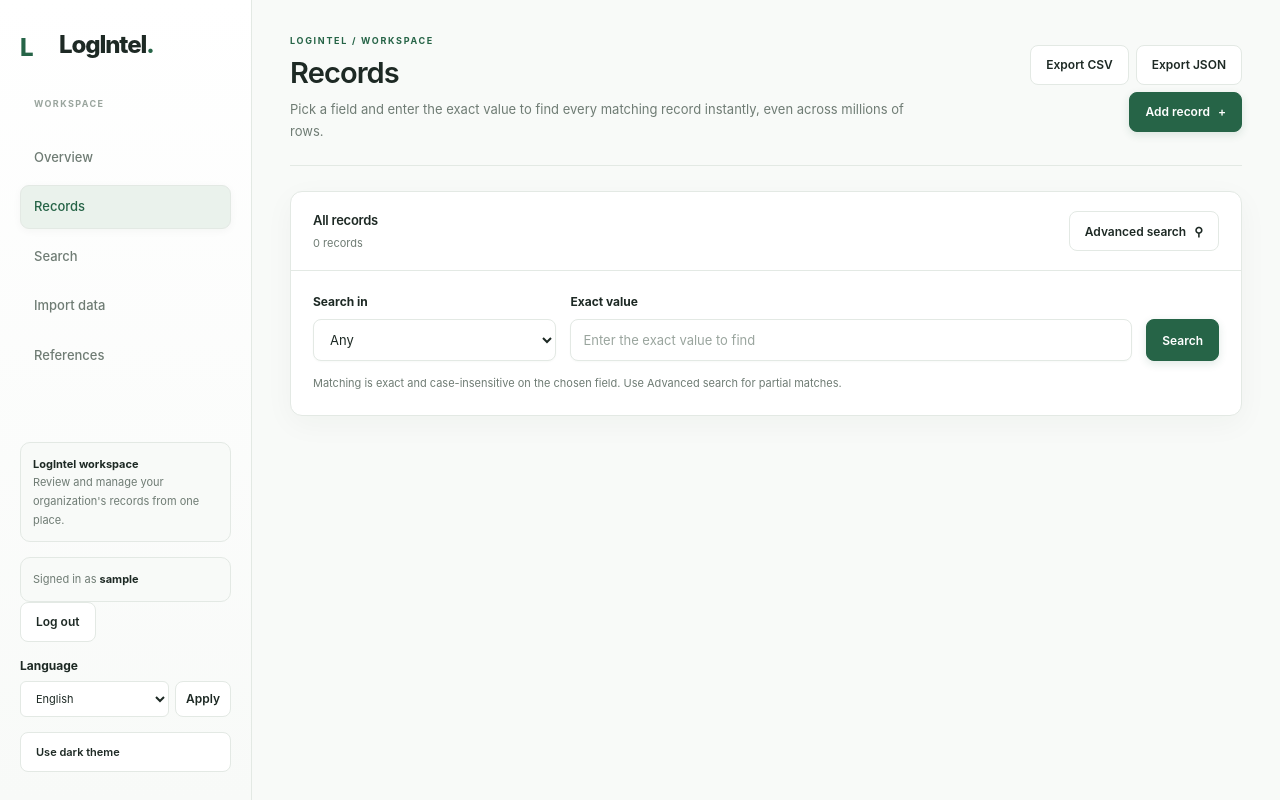
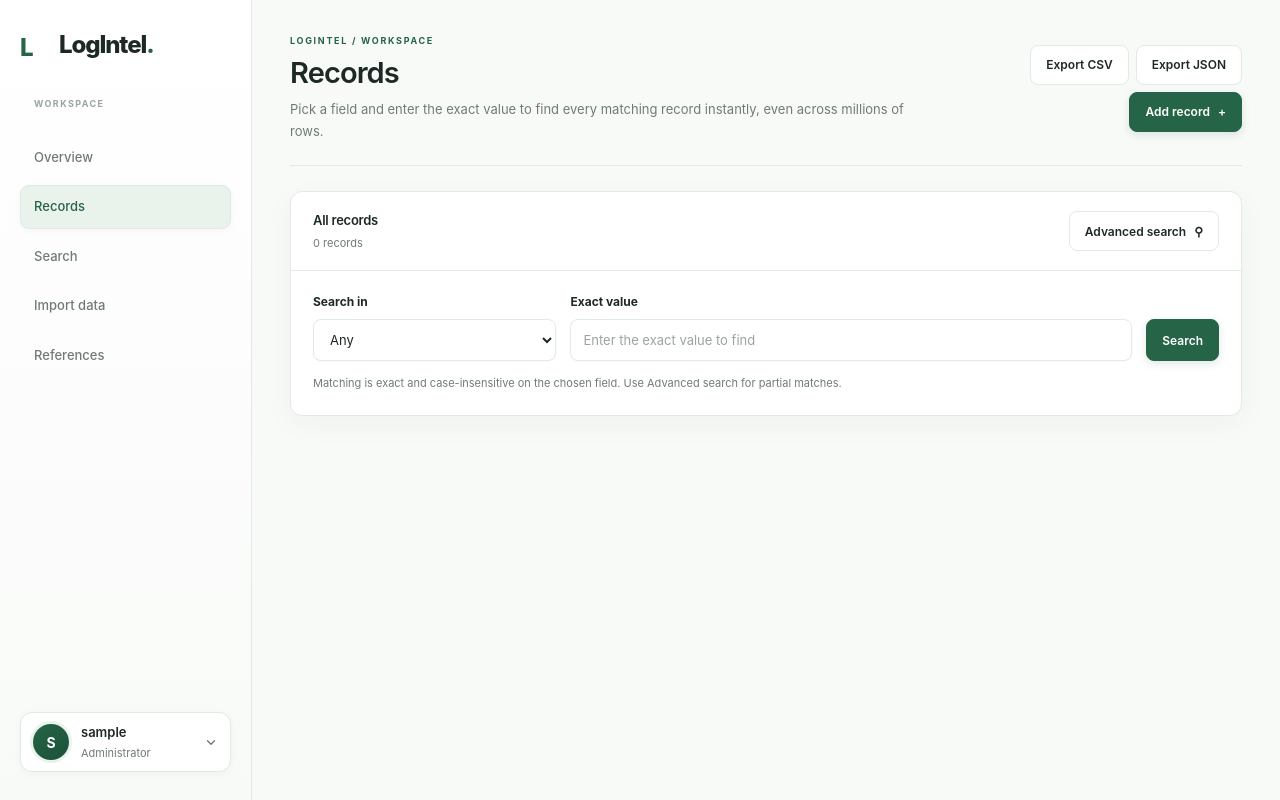
Before and after one commit to RussellTCrivello/credvault, a Django app: page /records/ in a window 1280 px wide. Run offline with Django 5.2, Linux system fonts and the light colour scheme; the visitor is signed in with stand-in values (Sample User, id 1); parts of the project's set-up code (start-up, migrations or seed data) failed here and were passed over.

Commit message:
Replace sidebar account block with a profile menu popover
- Sidebar shows a single profile trigger (avatar, name, role) instead of the
  always-visible account, language and theme controls
- Popover (Popover API) holds: account header with last sign-in, quick actions
  (add record, import, references, Django admin for staff), language and
  appearance segmented controls, and log out
- Arabic translations for the new strings; compiled django.mo
- Old theme toggle replaced by Light/Dark choice; behavior and storage key unchanged

Co-authored-by: arena-agent <297053741+arena-agent@users.noreply.github.com>

```diff
--- a/vault/static/monitoring/admin.css
+++ b/vault/static/monitoring/admin.css
@@ -2,12 +2,6 @@
 .vault-topbar{align-items:flex-start}
 .header-actions{justify-content:flex-end}
 .nav-label{margin:0;color:var(--subtle);font-size:9px;font-weight:650;letter-spacing:1.4px;text-transform:uppercase}
-.theme-toggle{justify-content:flex-start;font-size:11px}
-.language-form{display:grid;gap:6px}
-.language-form .field-label{margin:0}
-.language-controls{display:flex;gap:6px}
-.language-controls .select-input{min-width:0;flex:1;height:36px;padding-block:6px;font-size:11px}
-.language-controls .button{min-height:36px;padding:6px 10px}
 .message-stack{display:grid;gap:9px;margin:-8px 0 20px}
 .message-banner{padding:12px 15px;border:1px solid var(--line);border-radius:7px;background:var(--panel);font-size:12px}
 .message-banner.success{color:var(--green);background:var(--green-soft);border-color:transparent}
@@ -101,7 +95,6 @@ html[lang^=ar] .eyebrow{letter-spacing:0}
 .vault-sidebar nav a{border:1px solid transparent;border-radius:9px;font-weight:540;transition:background .16s,border-color .16s,color .16s}
 .vault-sidebar nav a:hover{border-color:var(--line)}
 .vault-sidebar nav a.active{border-color:var(--line);box-shadow:0 2px 8px #1833200a}
-.vault-sidebar-bottom p{border-radius:10px;background:var(--bg);line-height:1.7}
 .vault-main{padding-block:36px 52px}
 .vault-topbar{align-items:center;padding-bottom:23px;margin-bottom:25px;border-bottom:1px solid var(--line)}
 .vault-topbar .eyebrow{margin-bottom:8px}
--- a/vault/static/monitoring/admin.js
+++ b/vault/static/monitoring/admin.js
@@ -1,6 +1,3 @@
-const themeToggle = document.querySelector("#theme-toggle");
-const themeStorageKey = "logintel-theme";
-
 (function setupImportProgress() {
   const form = document.querySelector(".import-form");
   const progressPanel = document.querySelector("[data-import-progress]");
@@ -173,33 +170,6 @@ const themeStorageKey = "logintel-theme";
     xhr.send(new FormData(form));
   });
 })();
-
-function setTheme(theme) {
-  document.documentElement.dataset.theme = theme;
-  if (themeToggle) {
-    const dark = theme === "dark";
-    themeToggle.textContent = dark
-      ? themeToggle.dataset.lightLabel
-      : themeToggle.dataset.darkLabel;
-    themeToggle.setAttribute("aria-pressed", String(dark));
-  }
-}
-
-try {
-  setTheme(localStorage.getItem(themeStorageKey) === "dark" ? "dark" : "light");
-} catch {
-  setTheme("light");
-}
-
-themeToggle?.addEventListener("click", () => {
-  const theme = document.documentElement.dataset.theme === "dark" ? "light" : "dark";
-  setTheme(theme);
-  try {
-    localStorage.setItem(themeStorageKey, theme);
-  } catch {
-    // Theme switching remains available when storage is disabled.
-  }
-});
 
 // Account form: show only the identifier field that matches the
 // selected account type (email -> Email, user -> Username).
--- /dev/null
+++ b/vault/static/monitoring/profile.css
@@ -0,0 +1,295 @@
+/* Account menu: sidebar trigger and the popover it opens.
+   The popover uses the browser Popover API (popover="auto"), so it opens,
+   closes on outside click and on Escape without extra JavaScript. */
+
+/* ---- Trigger in the sidebar ---- */
+.vault-sidebar-bottom {
+  margin-top: auto;
+  display: grid;
+  gap: 0;
+}
+
+.profile-trigger {
+  width: 100%;
+  display: grid;
+  grid-template-columns: auto minmax(0, 1fr) auto;
+  align-items: center;
+  gap: 12px;
+  padding: 10px 12px;
+  border: 1px solid var(--line);
+  border-radius: 12px;
+  background: var(--panel);
+  text-align: start;
+  box-shadow: 0 2px 8px #1833200a;
+  transition: background 0.16s, border-color 0.16s, box-shadow 0.16s;
+}
+.profile-trigger:hover,
+.profile-trigger[aria-expanded="true"] {
+  background: var(--green-soft);
+  border-color: transparent;
+}
+.profile-trigger:focus-visible {
+  outline: 2px solid var(--green);
+  outline-offset: 2px;
+}
+.profile-trigger-text {
+  min-width: 0;
+  display: grid;
+  gap: 2px;
+}
+.profile-trigger-text strong {
+  font-size: 13px;
+  font-weight: 620;
+  color: var(--ink);
+  overflow: hidden;
+  text-overflow: ellipsis;
+  white-space: nowrap;
+}
+.profile-trigger-text small {
+  font-size: 11px;
+  color: var(--muted);
+}
+.profile-chevron {
+  color: var(--muted);
+  transition: transform 0.18s;
+}
+.profile-trigger[aria-expanded="true"] .profile-chevron {
+  transform: rotate(180deg);
+}
+
+/* ---- Avatar (shared by trigger and popover) ---- */
+.profile-avatar {
+  display: grid;
+  place-items: center;
+  width: 36px;
+  height: 36px;
+  border-radius: 50%;
+  background: linear-gradient(145deg, var(--green), var(--green-hover));
+  color: var(--panel);
+  font-size: 14px;
+  font-weight: 650;
+  letter-spacing: 0;
+  box-shadow: 0 0 0 3px var(--green-soft);
+}
+.profile-avatar-lg {
+  width: 46px;
+  height: 46px;
+  font-size: 18px;
+}
+:root[data-theme="dark"] .profile-avatar {
+  color: #102519;
+}
+
+/* ---- Popover ---- */
+.profile-popover {
+  position: fixed;
+  inset: auto;
+  left: 264px;
+  bottom: 16px;
+  margin: 0;
+  width: 320px;
+  max-height: calc(100vh - 32px);
+  overflow: auto;
+  padding: 0;
+  border: 1px solid var(--line);
+  border-radius: 14px;
+  background: var(--panel);
+  color: var(--ink);
+  box-shadow: var(--shadow);
+}
+.profile-popover:popover-open {
+  animation: profile-in 0.16s ease-out;
+}
+@keyframes profile-in {
+  from {
+    opacity: 0;
+    transform: translateY(6px);
+  }
+}
+.profile-popover::backdrop {
+  background: transparent;
+}
+
+.profile-head {
+  display: flex;
+  align-items: center;
+  gap: 14px;
+  padding: 18px 18px 16px;
+  background: linear-gradient(180deg, var(--green-soft), var(--panel));
+  border-bottom: 1px solid var(--line);
+  border-radius: 14px 14px 0 0;
+}
+.profile-identity {
+  min-width: 0;
+  display: grid;
+  gap: 3px;
+}
+.profile-identity h2 {
+  font-size: 15px;
+  font-weight: 640;
+  overflow-wrap: anywhere;
+}
+.profile-identity p {
+  font-size: 11px;
+  overflow-wrap: anywhere;
+}
+.profile-meta {
+  color: var(--subtle);
+}
+
+.profile-section {
+  padding: 14px 18px;
+  border-bottom: 1px solid var(--line);
+}
+.profile-section-title {
+  margin-bottom: 10px;
+  font-size: 10px;
+  font-weight: 650;
+  letter-spacing: 0.08em;
+  text-transform: uppercase;
+  color: var(--muted);
+}
+
+.profile-links {
+  display: grid;
+  grid-template-columns: repeat(2, minmax(0, 1fr));
+  gap: 8px;
+}
+.profile-link {
+  display: flex;
+  align-items: center;
+  gap: 9px;
+  min-width: 0;
+  padding: 10px 11px;
+  border: 1px solid var(--line);
+  border-radius: 9px;
+  background: var(--panel);
+  font-size: 12px;
+  font-weight: 540;
+  color: var(--ink);
+  transition: background 0.14s, border-color 0.14s;
+}
+.profile-link span {
+  overflow: hidden;
+  text-overflow: ellipsis;
+  white-space: nowrap;
+}
+.profile-link svg {
+  width: 16px;
+  height: 16px;
+  color: var(--green);
+}
+.profile-link:hover {
+  background: var(--green-soft);
+  border-color: transparent;
+}
+.profile-link:focus-visible {
+  outline: 2px solid var(--green);
+  outline-offset: 1px;
+}
+
+/* Segmented controls: language and theme */
+.profile-segmented {
+  display: grid;
+  grid-auto-flow: column;
+  grid-auto-columns: 1fr;
+  gap: 3px;
+  padding: 3px;
+  border: 1px solid var(--line);
+  border-radius: 10px;
+  background: var(--bg);
+}
+.profile-segment {
+  min-height: 34px;
+  padding: 6px 10px;
+  border-radius: 7px;
+  font-size: 12px;
+  font-weight: 540;
+  color: var(--muted);
+  transition: background 0.14s, color 0.14s, box-shadow 0.14s;
+}
+.profile-segment:hover {
+  color: var(--ink);
+}
+.profile-segment[aria-pressed="true"],
+.profile-segment.is-selected {
+  background: var(--panel);
+  color: var(--green);
+  font-weight: 640;
+  box-shadow: 0 1px 3px #18332022;
+}
+.profile-segment:focus-visible {
+  outline: 2px solid var(--green);
+  outline-offset: 1px;
+}
+
+.profile-foot {
+  display: grid;
+  gap: 12px;
+  padding: 14px 18px 16px;
+}
+.profile-logout {
+  width: 100%;
+  color: var(--red);
+  background: var(--red-soft);
+  border-color: transparent;
+}
+.profile-logout:hover {
+  border-color: var(--red);
+}
+.profile-logout svg {
+  margin-inline-end: 6px;
+}
+.profile-about {
+  font-size: 10.5px;
+  line-height: 1.6;
+  color: var(--subtle);
+}
+
+/* ---- Right-to-left: the sidebar sits on the right ---- */
+[dir="rtl"] .profile-trigger {
+  text-align: right;
+}
+[dir="rtl"] .profile-popover {
+  left: auto;
+  right: 264px;
+}
+[dir="rtl"] .profile-logout svg {
+  transform: scaleX(-1);
+}
+
+/* ---- Narrow screens: sidebar becomes a top bar ---- */
+@media (max-width: 760px) {
+  .vault-sidebar-bottom {
+    margin: 0;
+  }
+  .profile-trigger {
+    width: auto;
+    grid-template-columns: auto;
+    padding: 4px;
+    border-radius: 999px;
+    box-shadow: none;
+  }
+  .profile-trigger-text,
+  .profile-chevron {
+    display: none;
+  }
+  .profile-popover {
+    left: auto;
+    right: 12px;
+    top: 66px;
+    bottom: auto;
+    width: min(320px, calc(100vw - 24px));
+    max-height: calc(100vh - 80px);
+  }
+  [dir="rtl"] .profile-popover {
+    right: auto;
+    left: 12px;
+  }
+}
+
+@media (prefers-reduced-motion: reduce) {
+  .profile-popover:popover-open {
+    animation: none;
+  }
+}
--- /dev/null
+++ b/vault/static/monitoring/profile.js
@@ -0,0 +1,55 @@
+// Account menu: theme choice, popover focus handling, and keeping the
+// trigger's aria-expanded state in sync. The popover itself (open, close,
+// Escape, click outside) is handled by the browser's Popover API.
+(function setupProfileMenu() {
+  const storageKey = "logintel-theme";
+  const choices = [...document.querySelectorAll("[data-theme-choice]")];
+  const trigger = document.querySelector("#profile-trigger");
+  const popover = document.querySelector("#profile-popover");
+
+  function setTheme(theme) {
+    document.documentElement.dataset.theme = theme;
+    choices.forEach((choice) => {
+      choice.setAttribute(
+        "aria-pressed",
+        String(choice.dataset.themeChoice === theme),
+      );
+      choice.classList.toggle(
+        "is-selected",
+        choice.dataset.themeChoice === theme,
+      );
+    });
+  }
+
+  try {
+    setTheme(localStorage.getItem(storageKey) === "dark" ? "dark" : "light");
+  } catch {
+    setTheme("light");
+  }
+
+  choices.forEach((choice) => {
+    choice.addEventListener("click", () => {
+      const theme = choice.dataset.themeChoice;
+      setTheme(theme);
+      try {
+        localStorage.setItem(storageKey, theme);
+      } catch {
+        // Theme switching remains available when storage is disabled.
+      }
+    });
+  });
+
+  if (!trigger || !popover) return;
+
+  popover.addEventListener("toggle", (event) => {
+    const open = event.newState === "open";
+    trigger.setAttribute("aria-expanded", String(open));
+    if (open) {
+      // Move focus into the menu so keyboard users land on the first action.
+      const first = popover.querySelector(
+        "a, button:not([disabled]), input, select",
+      );
+      first?.focus({ preventScroll: true });
+    }
+  });
+})();
--- a/vault/static/monitoring/vault.css
+++ b/vault/static/monitoring/vault.css
@@ -5,9 +5,6 @@
 .vault-sidebar nav a{padding:11px 13px;border-radius:6px;color:var(--muted);font-size:13px}
 .vault-sidebar nav a:hover,.vault-sidebar nav a.active{background:var(--green-soft);color:var(--green)}
 .vault-sidebar-bottom{margin-top:auto;display:grid;gap:15px}
-.vault-sidebar-bottom p{padding:12px;border:1px solid var(--line);border-radius:7px;color:var(--muted);font-size:11px}
-.vault-sidebar-bottom p strong{color:var(--ink)}
-.vault-sidebar-bottom small{display:block;color:var(--muted);text-transform:capitalize}
 .vault-main{min-width:0;max-width:1600px;width:100%;margin:0 auto;padding:30px clamp(18px,4vw,60px)}
 .vault-topbar{display:flex;align-items:center;justify-content:space-between;gap:16px;margin-bottom:26px}
 .vault-topbar h1{margin-top:4px}
@@ -41,4 +38,4 @@
 .vault-detail div{min-width:0}
 .vault-detail dt{font-size:10px;color:var(--muted);text-transform:uppercase}
 .vault-detail dd{margin:3px 0 0;overflow-wrap:anywhere}
-@media(max-width:760px){.vault-shell{grid-template-columns:1fr}.vault-sidebar{position:static;height:auto;padding:12px 16px;display:grid;grid-template-columns:1fr auto;gap:8px;border-right:0;border-bottom:1px solid var(--line)}.vault-sidebar .brand{margin:0}.vault-sidebar .nav-label,.vault-sidebar-bottom p,.vault-sidebar-bottom>div{display:none}.vault-sidebar nav{grid-column:1/-1;display:flex;overflow:auto}.vault-sidebar-bottom{margin:0;display:block}.vault-sidebar-bottom .button{padding:6px 9px;min-height:30px}.vault-main{padding-top:20px}.vault-form{grid-template-columns:1fr}.vault-form .wide{grid-column:auto}.vault-toolbar form{max-width:none}}
+@media(max-width:760px){.vault-shell{grid-template-columns:1fr}.vault-sidebar{position:static;height:auto;padding:12px 16px;display:grid;grid-template-columns:1fr auto;gap:8px;border-right:0;border-bottom:1px solid var(--line)}.vault-sidebar .brand{margin:0}.vault-sidebar .nav-label{display:none}.vault-sidebar nav{grid-column:1/-1;display:flex;overflow:auto}.vault-sidebar-bottom{margin:0;display:block}.vault-sidebar-bottom .button{padding:6px 9px;min-height:30px}.vault-main{padding-top:20px}.vault-form{grid-template-columns:1fr}.vault-form .wide{grid-column:auto}.vault-toolbar form{max-width:none}}
--- a/vault/templates/vault/base.html
+++ b/vault/templates/vault/base.html
@@ -13,6 +13,7 @@
     <link rel="stylesheet" href="{% static 'monitoring/app.css' %}" />
     <link rel="stylesheet" href="{% static 'monitoring/vault.css' %}" />
     <link rel="stylesheet" href="{% static 'monitoring/admin.css' %}" />
+    <link rel="stylesheet" href="{% static 'monitoring/profile.css' %}" />
   </head>
   <body>
     <a class="skip-link" href="#main-content">{% trans "Skip to content" %}</a>
@@ -30,32 +31,89 @@
           <a href="{% url 'vault:references_index' %}" {% if request.resolver_match.url_name == 'references_index' or request.resolver_match.url_name == 'references' or request.resolver_match.url_name == 'reference_delete' %}class="active" aria-current="page"{% endif %}>{% trans "References" %}</a>
         </nav>
         <div class="vault-sidebar-bottom">
-          <p><strong>{% trans "LogIntel workspace" %}</strong><br />{% trans "Review and manage your organization's records from one place." %}</p>
           {% if request.user.is_authenticated %}
-          <div class="account-box">
-            <p class="vault-muted">{% trans "Signed in as" %} <strong>{{ request.user.get_username }}</strong></p>
-            <form method="post" action="{% url 'vault:logout' %}">
-              {% csrf_token %}
-              <button class="button" type="submit">{% trans "Log out" %}</button>
-            </form>
+          {% get_available_languages as available_languages %}
+          {% get_language_info_list for available_languages as language_info_list %}
+          {% with username=request.user.get_username %}
+          <button type="button" class="profile-trigger" id="profile-trigger" popovertarget="profile-popover" aria-haspopup="dialog" aria-expanded="false" aria-controls="profile-popover" aria-label="{% trans 'Account and settings' %}">
+            <span class="profile-avatar" aria-hidden="true">{{ username|first|upper }}</span>
+            <span class="profile-trigger-text">
+              <strong>{{ username }}</strong>
+              <small>{% if request.user.is_staff %}{% trans "Administrator" %}{% else %}{% trans "Signed in" %}{% endif %}</small>
+            </span>
+            <svg class="profile-chevron" viewBox="0 0 16 16" width="14" height="14" aria-hidden="true"><path d="M4 6.5 8 10.5 12 6.5" fill="none" stroke="currentColor" stroke-width="1.6" stroke-linecap="round" stroke-linejoin="round"/></svg>
+          </button>
+
+          <div id="profile-popover" class="profile-popover" popover="auto" role="dialog" aria-labelledby="profile-popover-title">
+            <header class="profile-head">
+              <span class="profile-avatar profile-avatar-lg" aria-hidden="true">{{ username|first|upper }}</span>
+              <div class="profile-identity">
+                <h2 id="profile-popover-title">{{ username }}</h2>
+                <p class="vault-muted">{{ request.user.email|default:_("No email on file") }}</p>
+                {% if request.user.last_login %}
+                <p class="profile-meta">{% trans "Last sign-in" %}: {{ request.user.last_login|date:"M j, Y H:i" }}</p>
+                {% endif %}
+              </div>
+            </header>
+
+            <section class="profile-section" aria-labelledby="profile-actions-title">
+              <h3 id="profile-actions-title" class="profile-section-title">{% trans "Quick actions" %}</h3>
+              <div class="profile-links">
+                <a class="profile-link" href="{% url 'vault:add' %}">
+                  <svg viewBox="0 0 16 16" aria-hidden="true"><path d="M8 3v10M3 8h10" stroke="currentColor" stroke-width="1.6" stroke-linecap="round" fill="none"/></svg>
+                  <span>{% trans "Add record" %}</span>
+                </a>
+                <a class="profile-link" href="{% url 'vault:import' %}">
+                  <svg viewBox="0 0 16 16" aria-hidden="true"><path d="M8 10V2.5M5 5.5 8 2.5l3 3M3 10v3h10v-3" stroke="currentColor" stroke-width="1.5" stroke-linecap="round" stroke-linejoin="round" fill="none"/></svg>
+                  <span>{% trans "Import data" %}</span>
+                </a>
+                <a class="profile-link" href="{% url 'vault:references_index' %}">
+                  <svg viewBox="0 0 16 16" aria-hidden="true"><path d="M2.5 4h11M2.5 8h11M2.5 12h7" stroke="currentColor" stroke-width="1.5" stroke-linecap="round" fill="none"/></svg>
+                  <span>{% trans "References" %}</span>
+                </a>
+                {% if request.user.is_staff %}
+                <a class="profile-link" href="{% url 'admin:index' %}">
+                  <svg viewBox="0 0 16 16" aria-hidden="true"><path d="M8 2.2 13 4v3.8c0 3-2.1 5.1-5 6-2.9-.9-5-3-5-6V4z" stroke="currentColor" stroke-width="1.5" stroke-linejoin="round" fill="none"/></svg>
+                  <span>{% trans "Django admin" %}</span>
+                </a>
+                {% endif %}
+              </div>
+            </section>
+
+            <section class="profile-section" aria-labelledby="profile-language-title">
+              <h3 id="profile-language-title" class="profile-section-title">{% trans "Language" %}</h3>
+              <form method="post" action="{% url 'set_language' %}" class="profile-segmented">
+                {% csrf_token %}
+                <input type="hidden" name="next" value="{{ request.get_full_path }}" />
+                {% for language in language_info_list %}
+                  <button type="submit" name="language" value="{{ language.code }}" class="profile-segment{% if language.code == LANGUAGE_CODE %} is-selected{% endif %}"{% if language.code == LANGUAGE_CODE %} aria-pressed="true"{% else %} aria-pressed="false"{% endif %} lang="{{ language.code }}">{{ language.name_local }}</button>
+                {% endfor %}
+              </form>
+            </section>
+
+            <section class="profile-section" aria-labelledby="profile-appearance-title">
+              <h3 id="profile-appearance-title" class="profile-section-title">{% trans "Appearance" %}</h3>
+              <div class="profile-segmented" role="group" aria-label="{% trans 'Appearance' %}">
+                <button type="button" class="profile-segment" data-theme-choice="light" aria-pressed="true">{% trans "Light" %}</button>
+                <button type="button" class="profile-segment" data-theme-choice="dark" aria-pressed="false">{% trans "Dark" %}</button>
+              </div>
+            </section>
+
+            <footer class="profile-foot">
+              <form method="post" action="{% url 'vault:logout' %}">
+                {% csrf_token %}
+                <button class="button profile-logout" type="submit">
+                  <svg viewBox="0 0 16 16" width="14" height="14" aria-hidden="true"><path d="M6 2.5H3.5v11H6M9.5 5 12.5 8l-3 3M12.5 8H6" stroke="currentColor" stroke-width="1.5" stroke-linecap="round" stroke-linejoin="round" fill="none"/></svg>
+                  {% trans "Log out" %}
+                </button>
+              </form>
+              <p class="profile-about">{% trans "LogIntel workspace" %} · {% trans "Review and manage your organization's records from one place." %}</p>
+            </footer>
           </div>
+          {% endwith %}
+          {% else %}
+          <a class="button" href="{% url 'vault:login' %}">{% trans "Sign in" %}</a>
           {% endif %}
-          <form class="language-form" action="{% url 'set_language' %}" method="post">
-            {% csrf_token %}
-            <input type="hidden" name="next" value="{{ request.get_full_path }}" />
-            <label class="field-label" for="language-select">{% trans "Language" %}</label>
-            <div class="language-controls">
-              <select id="language-select" name="language" class="select-input">
-                {% get_available_languages as available_languages %}
-                {% get_language_info_list for available_languages as language_info_list %}
-                {% for language in language_info_list %}
-                  <option value="{{ language.code }}"{% if language.code == LANGUAGE_CODE %} selected{% endif %}>{{ language.name_local }}</option>
-                {% endfor %}
-              </select>
-              <button class="button" type="submit">{% trans "Apply" %}</button>
-            </div>
-          </form>
-          <button class="button theme-toggle" id="theme-toggle" type="button" aria-pressed="false" data-dark-label="{% trans 'Use dark theme' %}" data-light-label="{% trans 'Use light theme' %}">{% trans "Use dark theme" %}</button>
         </div>
       </aside>
       <main id="main-content" class="vault-main" tabindex="-1">
@@ -78,5 +136,6 @@
       </main>
     </div>
     <script src="{% static 'monitoring/admin.js' %}" defer></script>
+    <script src="{% static 'monitoring/profile.js' %}" defer></script>
   </body>
 </html>
--- a/vault/tests.py
+++ b/vault/tests.py
@@ -463,7 +463,9 @@ class WorkspaceInterfaceTests(TestCase):
         self.assertContains(response, '<html lang="ar" dir="rtl">')
         self.assertContains(response, 'مساحة عملك')
         self.assertContains(response, 'اللغة')
-        self.assertContains(response, 'استخدام المظهر الداكن')
+        self.assertContains(response, 'id="profile-popover"')
+        self.assertContains(response, 'data-theme-choice="dark"')
+        self.assertContains(response, 'تسجيل الخروج')
 
         translated_pages = (
             ('vault:browse', (), 'كل السجلات'),
--- a/vault/tests_access.py
+++ b/vault/tests_access.py
@@ -79,7 +79,7 @@ class AdministratorLoginTests(TestCase):
         )
         page = self.client.get(reverse('vault:browse'))
         self.assertEqual(page.status_code, 200)
-        self.assertContains(page, 'Signed in as')
+        self.assertContains(page, 'id="profile-popover"')
         self.assertContains(page, 'admin')
 
     def test_sign_in_returns_visitor_to_the_page_they_asked_for(self):
```
Also changed, not shown: locale/ar/LC_MESSAGES/django.po, 1 other file.
